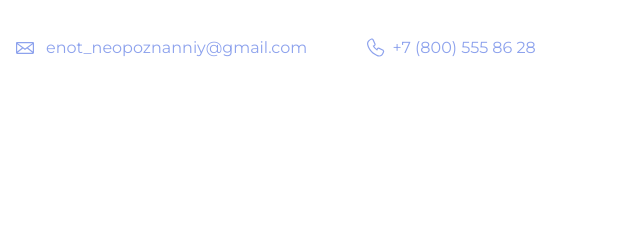
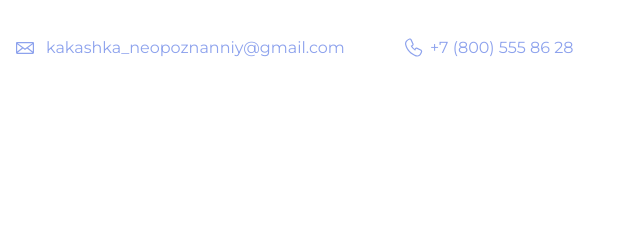
Before and after one commit to JakeBadlands88/JakeBadlandsThings, a plain HTML site: page index.html in a window 1280 px wide. Shown: the top 233 px of the page, 0-640 px from the left. Drawn offline with Linux system fonts and the light colour scheme.

Commit message:
Update index.html
kakashka

```diff
--- a/index.html
+++ b/index.html
@@ -10,7 +10,7 @@
   <body>
     <header class="page-header">
       <div class="container">
-        <a class="header-email" href="mailto:enot_neopoznanniy@gmail.com">enot_neopoznanniy@gmail.com</a>
+        <a class="header-email" href="mailto:enot_neopoznanniy@gmail.com">kakashka_neopoznanniy@gmail.com</a>
         <a class="header-phone" href="tel:+78005558628">+7 (800) 555 86 28</a>
       </div>
     </header>
```
